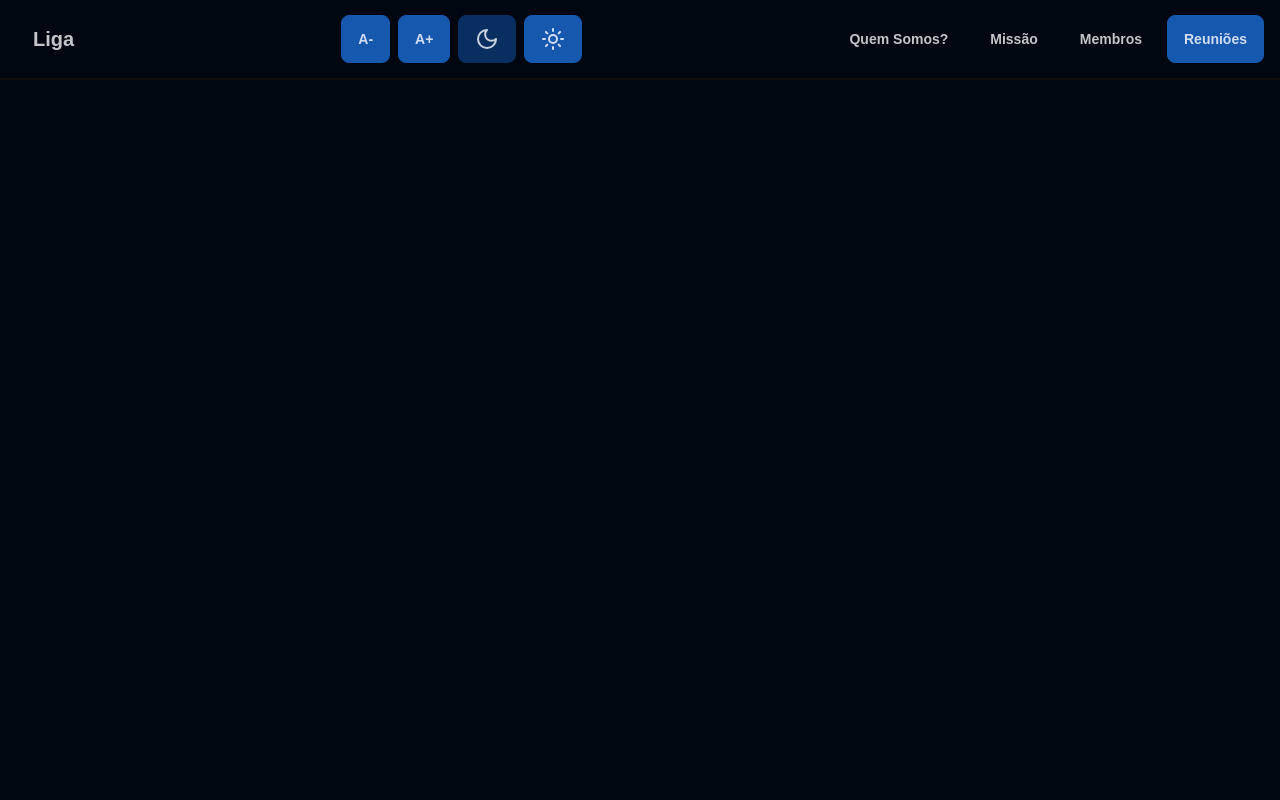
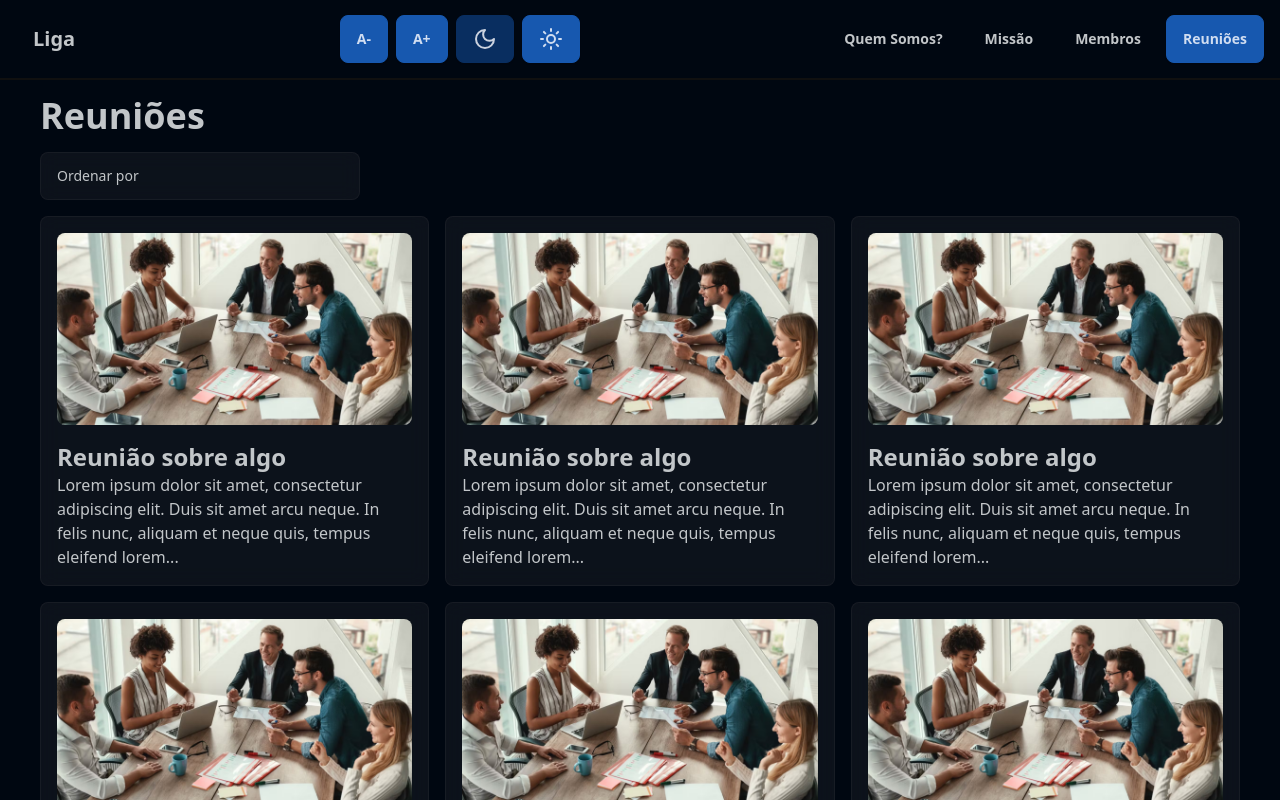
Before and after one commit to rckbrcls/academic-league-of-psychiatry, a Next.js app: page /meetings in a window 1280 px wide. Shown: the top 800 px of the page. Built offline with nearby package versions, Linux system fonts and the light colour scheme.

Commit message:
adiciona página de detalhes da reunião, atualiza layout das páginas de membros e reuniões, e remove variáveis de tema do CSS

```diff
--- /dev/null
+++ b/src/app/[meeting-details]/page.tsx
@@ -0,0 +1,5 @@
+import React from "react";
+
+export default function MeetingDetails() {
+  return <div>MeetingDetails</div>;
+}
--- a/src/app/globals.css
+++ b/src/app/globals.css
@@ -1,24 +1,6 @@
 @tailwind base;
 @tailwind components;
 @tailwind utilities;
-
-:root {
-  --background: #ffffff;
-  --foreground: #171717;
-}
-
-@media (prefers-color-scheme: dark) {
-  :root {
-    --background: #0a0a0a;
-    --foreground: #ededed;
-  }
-}
-
-body {
-  color: var(--foreground);
-  background: var(--background);
-  font-family: Arial, Helvetica, sans-serif;
-}
 
 @layer components {
   .glass-dark {
--- a/src/app/meetings/page.tsx
+++ b/src/app/meetings/page.tsx
@@ -1,5 +1,50 @@
+import Image from "next/image";
 import React from "react";
 
 export default function Meetings() {
-  return <div>page</div>;
+  return (
+    <div className="pb-40 px-10 pt-24">
+      <p className="text-4xl font-bold">Reuniões</p>
+      <div className="flex mt-4">
+        <select className="select glass-dark select-bordered w-full max-w-xs">
+          <option disabled selected>
+            Ordenar por
+          </option>
+          <option>Data mais recente</option>
+          <option>Data mais antiga</option>
+        </select>
+      </div>
+      <div className="grid grid-cols-3 gap-4 mt-4">
+        <MeetingCard />
+        <MeetingCard />
+        <MeetingCard />
+        <MeetingCard />
+        <MeetingCard />
+        <MeetingCard />
+      </div>
+    </div>
+  );
 }
+
+export const MeetingCard = () => {
+  return (
+    <div className="glass-dark w-full rounded-lg p-4 hover:scale-105 hover:cursor-pointer duration-500">
+      <div className="relative w-full h-48">
+        <Image
+          className="rounded-lg"
+          fill
+          style={{ objectFit: "cover" }}
+          priority
+          src={"/meeting.png"}
+          alt="cover-meetings"
+        />
+      </div>
+      <p className="text-2xl font-bold mt-4">Reunião sobre algo</p>
+      <p>
+        Lorem ipsum dolor sit amet, consectetur adipiscing elit. Duis sit amet
+        arcu neque. In felis nunc, aliquam et neque quis, tempus eleifend
+        lorem...
+      </p>
+    </div>
+  );
+};
--- a/src/app/members/page.tsx
+++ b/src/app/members/page.tsx
@@ -2,7 +2,7 @@ import React from "react";
 
 export default function Members() {
   return (
-    <div className="mt-20 p-4 h-svh">
+    <div className="pb-40 px-10 pt-24">
       <p className="text-4xl font-bold">Membros da Liga</p>
       <div className="glass-dark w-full rounded-xl p-4 flex flex-col gap-4 mt-6">
         <p className="text-2xl font-bold">Diretoria</p>
--- a/src/app/page.tsx
+++ b/src/app/page.tsx
@@ -1,6 +1,6 @@
 export default function Home() {
   return (
-    <div className="flex h-svh mt-20 bg-base-100">
+    <div className="flex pt-20">
       <div className="w-full p-10">
         <p className="text-4xl">Liga Acadêmica de Psiquiatria</p>
         <p className="text-2xl mt-2 mb-10">
```
Also changed, not shown: public/meeting.png (added).
